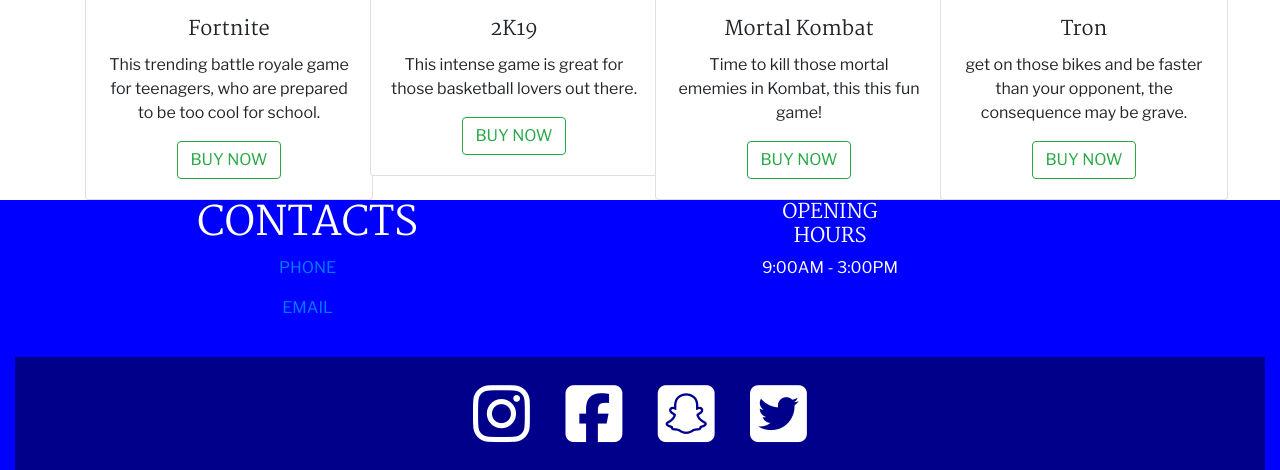
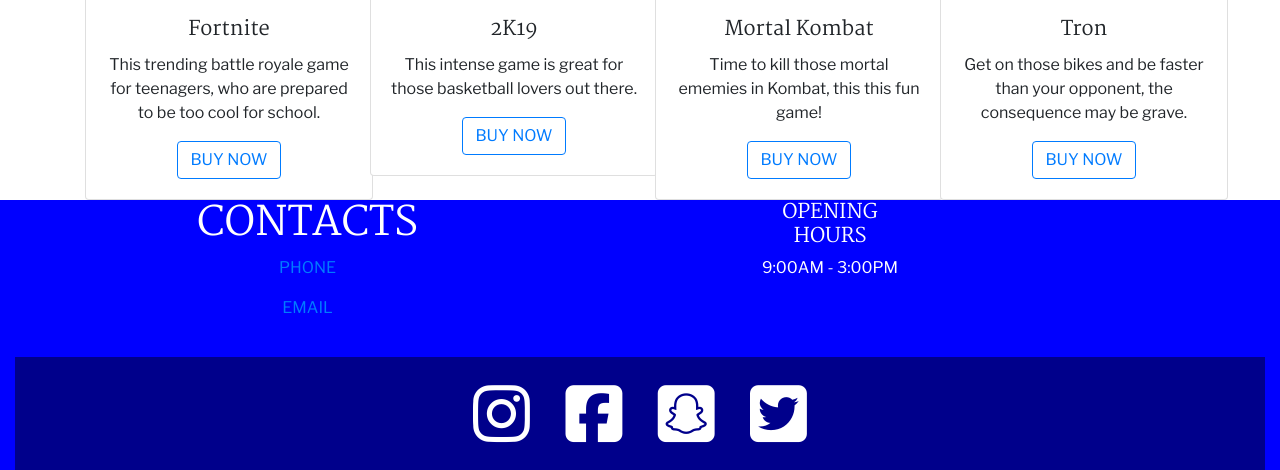
Before and after one commit to Tarni-F/My-first-website, a plain HTML site: page index.html in a window 1280 px wide. Shown: the part 722-1192 px from the top of the page. Drawn offline with nearby package versions, Linux system fonts and the light colour scheme; grey boxes are pictures that could not be loaded.

```diff
--- a/index.html
+++ b/index.html
@@ -101,7 +101,7 @@
   <div class="card-body">
     <h5 class="card-title">Fortnite</h5>
     <p class="card-text">This trending battle royale game for teenagers, who are prepared to be too cool for school.</p>
-<button type="button" class="btn btn-outline-success">BUY NOW</button>
+<button type="button" class="btn btn-outline-primary">BUY NOW</button>
   </div>
 </div>
 </div>
@@ -111,7 +111,7 @@
   <div class="card-body">
     <h5 class="card-title">2K19</h5>
     <p class="card-text"> This intense game is great for those basketball lovers out there.</p>
-<button type="button" class="btn btn-outline-success">BUY NOW</button>
+<button type="button" class="btn btn-outline-primary">BUY NOW</button>
   </div>
 </div>
 </div>
@@ -121,7 +121,7 @@
   <div class="card-body">
     <h5 class="card-title">Mortal Kombat</h5>
     <p class="card-text"> Time to kill those mortal ememies in Kombat, this this fun game! </p>
- <button type="button" class="btn btn-outline-success">BUY NOW</button>
+<button type="button" class="btn btn-outline-primary">BUY NOW</button>
   </div>
 </div>
 </div>
@@ -130,8 +130,8 @@
   <img src="..." class="card-img-top" alt="..."/>
   <div class="card-body">
     <h5 class="card-title">Tron</h5>
-    <p class="card-text">get on those bikes and be faster than your opponent, the consequence may be grave.</p>
-<button type="button" class="btn btn-outline-success">BUY NOW</button>
+    <p class="card-text">Get on those bikes and be faster than your opponent, the consequence may be grave.</p>
+<button type="button" class="btn btn-outline-primary">BUY NOW</button>
   </div>
 </div>
 </div>
```
